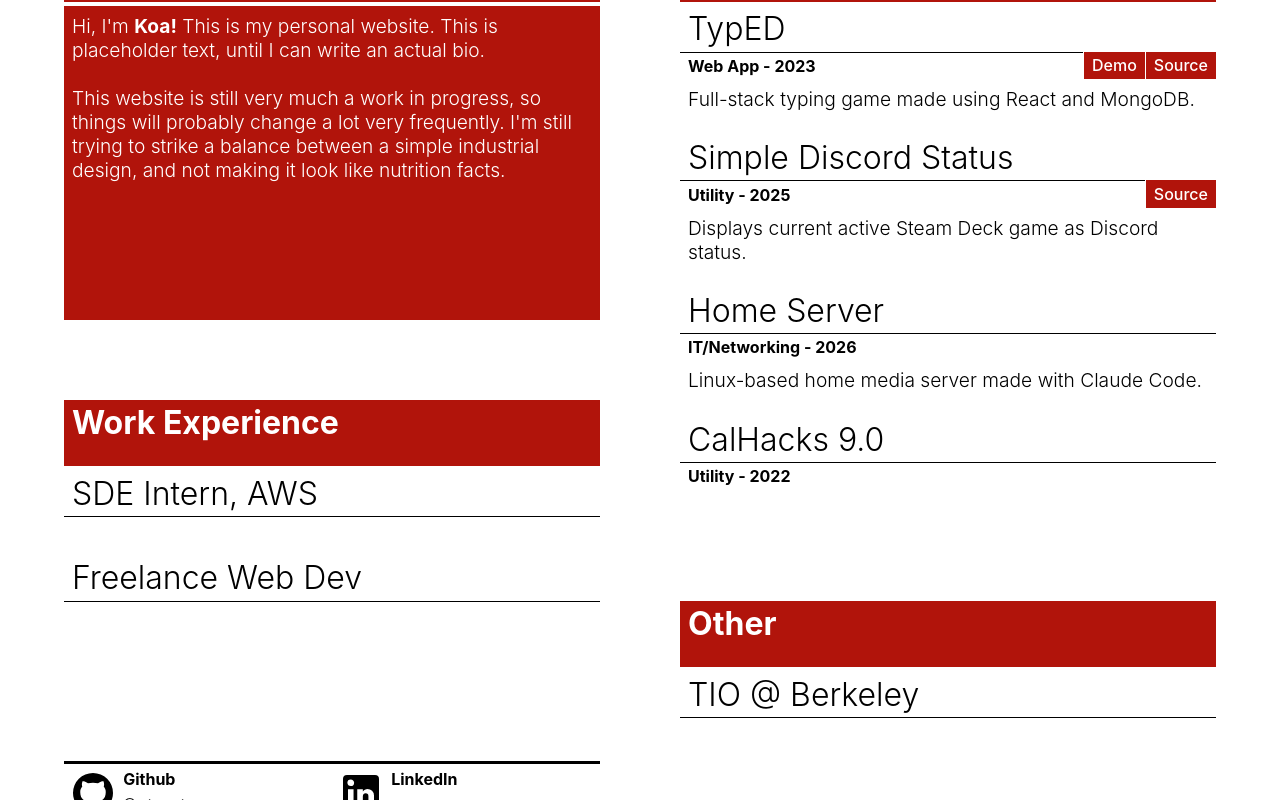
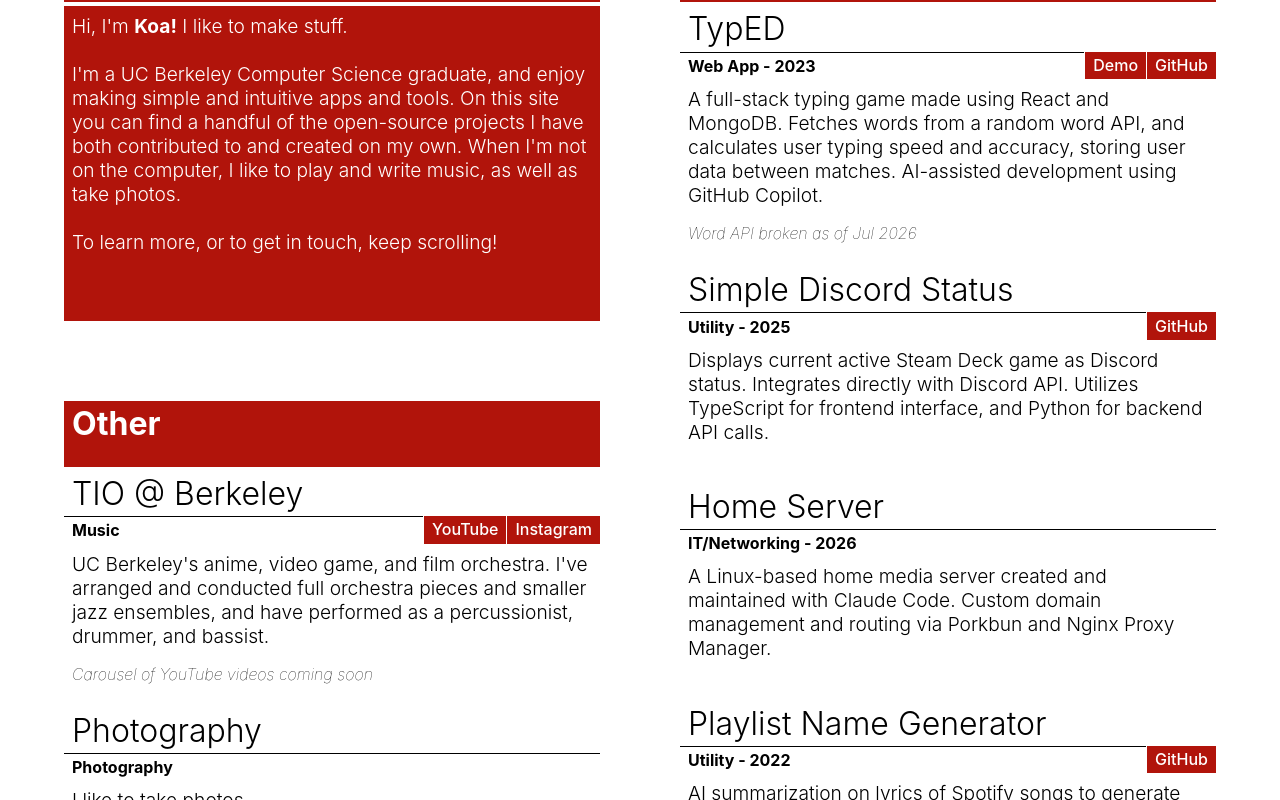
Before and after one commit to Miratari/personal-website, a React (Create React App) app in the folder client/: page / in a window 1280 px wide. Shown: the part 880-1680 px from the top of the page. Built offline with nearby package versions, Linux system fonts and the light colour scheme.

Commit message:
Populated all project fields

```diff
--- a/client/src/App.css
+++ b/client/src/App.css
@@ -55,10 +55,9 @@
     grid-auto-rows: auto;
     grid-template-areas: "header header"
                          "about projects"
-                         "about projects"
-                         "work projects"
-                         "work other"
-                         "contact other"
+                         "other projects"
+                         "other projects"
+                         "work contact"
                          "footer footer";
   }
 }
@@ -209,9 +208,10 @@
   display: grid;
   grid-template-columns: 1fr auto auto;
   grid-auto-rows: auto;
-  grid-template-areas: "title title title"
-                       "type demo source"
-                       "desc desc desc";
+  grid-template-areas: "title title title title title"
+                       "type demo source yt ig"
+                       "desc desc desc desc desc"
+                       "note note note note note";
 }
 
 .project .title {
@@ -263,7 +263,13 @@
   font-size: 1.2rem;
   font-weight: 300;
   padding: 0.5rem;
-  padding-bottom: 1.5rem;
   /* border-top-width: 0.1rem;
   border-top-style: solid; */
 }
+.project .note {
+  font-style: italic;
+  font-size: 1rem;
+  font-weight: 100;
+  padding: 0.5rem;
+  padding-bottom: 1.5rem;
+}
--- a/client/src/App.js
+++ b/client/src/App.js
@@ -17,14 +17,17 @@
   );
 }
 
-function Project({ title, type, demo, source, desc }) {
+function Project({ title, type, demo, note, src, desc, yt, ig }) {
   return (
     <div className="project">
       <div className="title" style={{gridArea: "title"}}>{title}</div>
       <div className="type" style={{gridArea: "type"}}>{type}</div>
       <a className="links" style={{gridArea: "demo"}} href={demo}>{demo ? "Demo" : null}</a>
-      <a className="links" style={{gridArea: "source"}} href={source}>{source ? "Source" : null}</a>
+      <a className="links" style={{gridArea: "source"}} href={src}>{src ? "GitHub" : null}</a>
+      <a className="links" style={{gridArea: "yt"}} href={yt}>{yt ? "YouTube" : null}</a>
+      <a className="links" style={{gridArea: "ig"}} href={ig}>{ig ? "Instagram" : null}</a>
       <div className="desc" style={{gridArea: "desc"}}>{desc}</div>
+      <div className="note" style={{gridArea: "note"}}>{note}</div>
     </div>
   );
 }
@@ -44,9 +47,11 @@
           About
         </header>
         <div class="section-content">
-          Hi, I'm <b>Koa!</b> This is my personal website. This is placeholder text, until I can write an actual bio. <br/>
+          Hi, I'm <b>Koa!</b> I like to make stuff.<br/>
           <br/>
-          This website is still very much a work in progress, so things will probably change a lot very frequently. I'm still trying to strike a balance between a simple industrial design, and not making it look like nutrition facts.<br/>
+          I'm a UC Berkeley Computer Science graduate, and enjoy making simple and intuitive apps and tools. On this site you can find a handful of the open-source projects I have both contributed to and created on my own. When I'm not on the computer, I like to play and write music, as well as take photos.<br/>
+          <br/>
+          To learn more, or to get in touch, keep scrolling!<br/>
           <br/>
           <br/>
         </div>
@@ -61,20 +66,23 @@
             title="TypED"
             type="Web App - 2023"
             demo="https://typed-mauve.vercel.app/"
-            source="https://github.com/noah-whelann/typing-game"
-            desc="Full-stack typing game made using React and MongoDB."/>
+            src="https://github.com/noah-whelann/typing-game"
+            desc="A full-stack typing game made using React and MongoDB. Fetches words from a random word API, and calculates user typing speed and accuracy, storing user data between matches. AI-assisted development using GitHub Copilot."
+            note="Word API broken as of Jul 2026"/>
           <Project
             title="Simple Discord Status"
             type="Utility - 2025"
-            source="https://github.com/Miratari/steam-deck-simple-discord-status"
-            desc="Displays current active Steam Deck game as Discord status."/>
+            src="https://github.com/Miratari/steam-deck-simple-discord-status"
+            desc="Displays current active Steam Deck game as Discord status. Integrates directly with Discord API. Utilizes TypeScript for frontend interface, and Python for backend API calls."/>
           <Project
             title="Home Server"
             type="IT/Networking - 2026"
-            desc="Linux-based home media server made with Claude Code."/>
+            desc="A Linux-based home media server created and maintained with Claude Code. Custom domain management and routing via Porkbun and Nginx Proxy Manager."/>
           <Project
-            title="CalHacks 9.0"
-            type="Utility - 2022"/>
+            title="Playlist Name Generator"
+            type="Utility - 2022"
+            src="https://github.com/ehuang1126/Playlist-Name-Generator"
+            desc="AI summarization on lyrics of Spotify songs to generate content-aware playlist titles. Utilizes Cohere NLP model API."/>
         </div>
       </section>
 
@@ -85,10 +93,12 @@
         <div class="section-content">
           <Project
             title="SDE Intern, AWS"
-            brief="Backend database infrastructure, Amazon Timestream"/>
+            type="Amazon Timestream - 2024"
+            desc="Backend database infrastructure, Amazon Timestream"/>
           <Project
-            title="Freelance Web Dev"
-            brief="Consultation and site development for LA-based real estate company"/>
+            title="Web Developer"
+            type="Angeleno Homes LLC - 2023"
+            desc="Freelance consultation and website development for LA-based real estate company."/>
         </div>
       </section>
 
@@ -99,7 +109,16 @@
         <div class="section-content">
           <Project
             title="TIO @ Berkeley"
-            brief="Orchestral/Jazz arrangements of video game music"/>
+            type="Music"
+            yt="https://www.youtube.com/@tioatberkeley"
+            ig="https://www.instagram.com/tioatberkeley/"
+            desc="UC Berkeley's anime, video game, and film orchestra. I've arranged and conducted full orchestra pieces and smaller jazz ensembles, and have performed as a percussionist, drummer, and bassist."
+            note="Carousel of YouTube videos coming soon"/>
+          <Project
+            title="Photography"
+            type="Photography"
+            desc="I like to take photos."
+            note="Carousel of photos coming soon"/>
         </div>
       </section>
 
```
